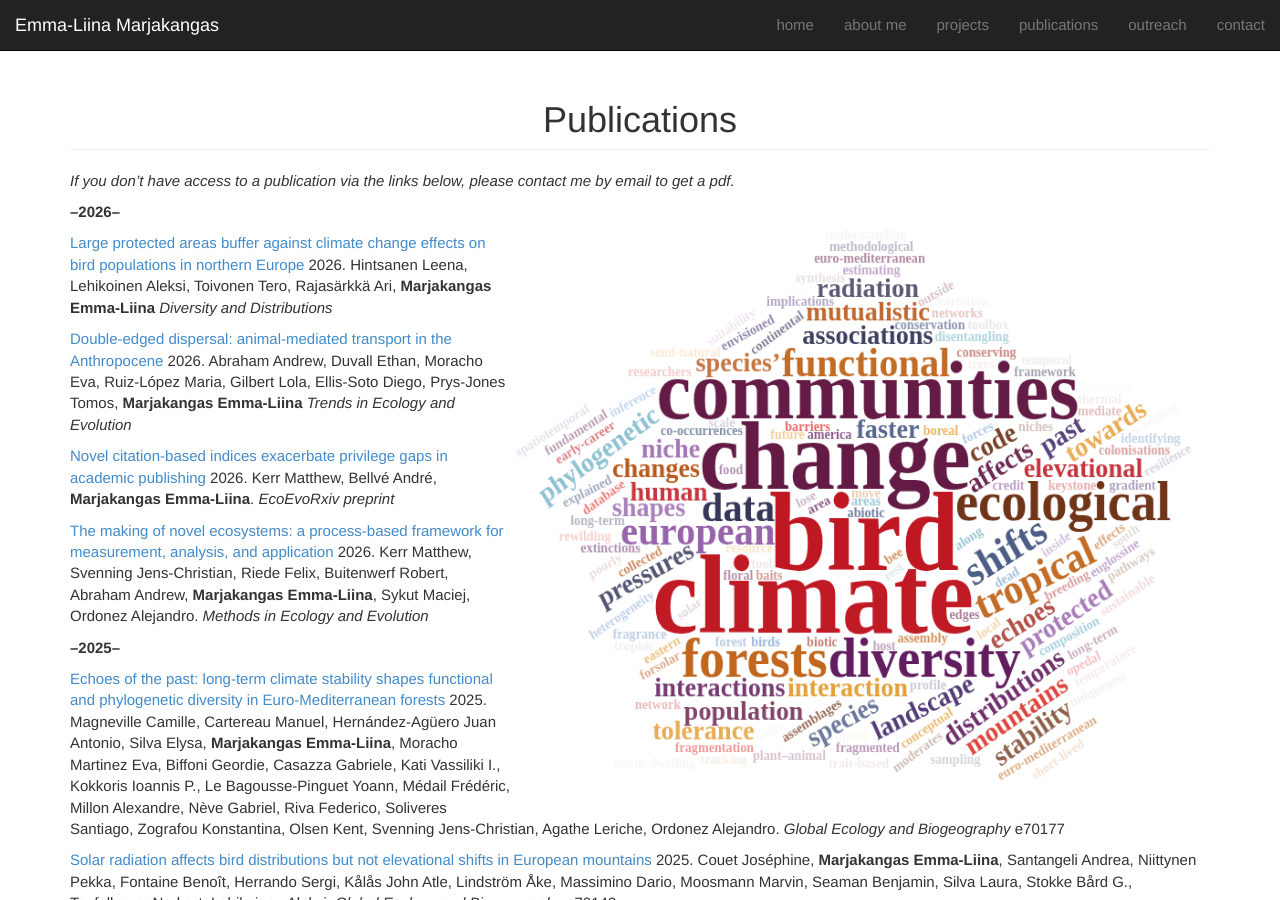
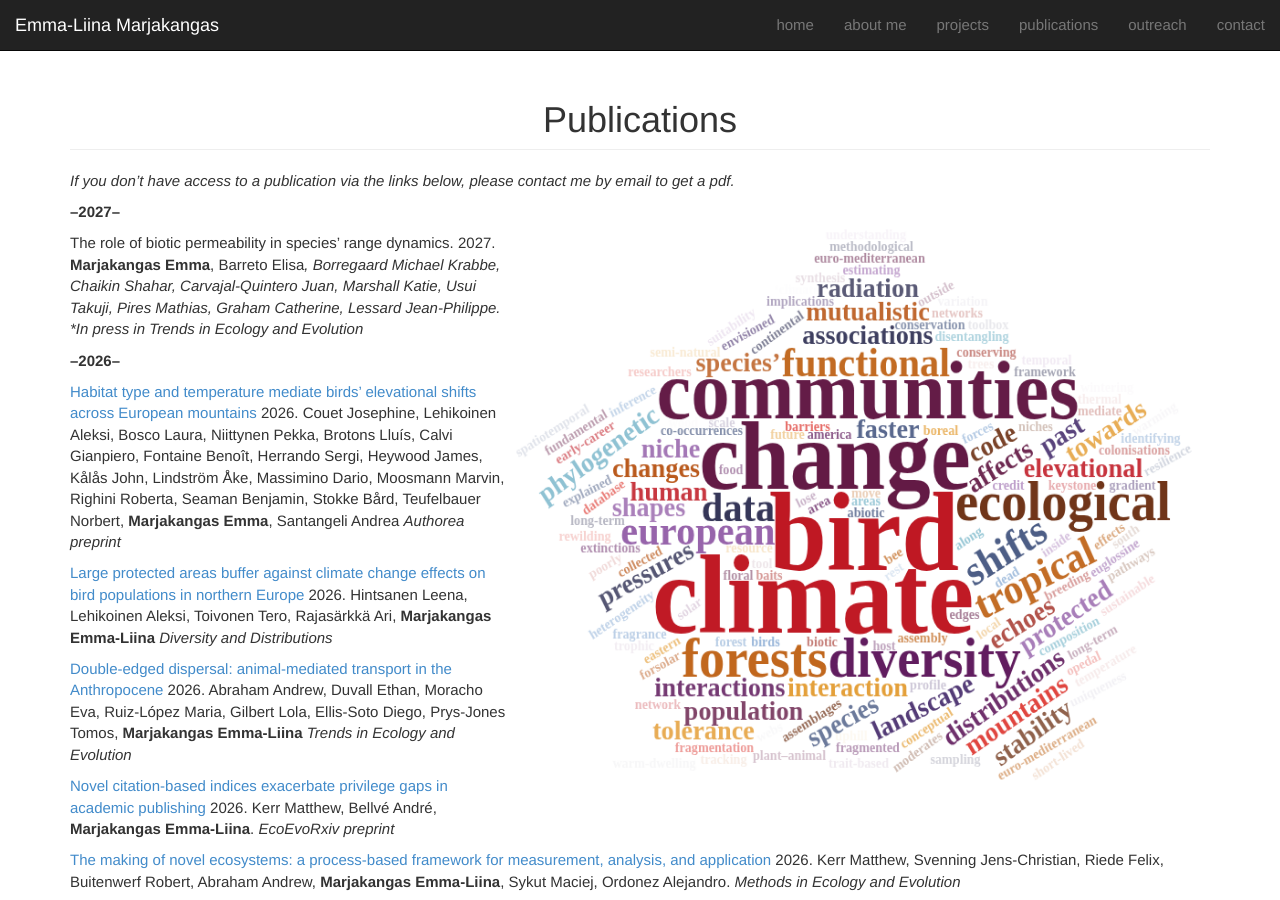
Before and after one commit to emmaliinamarjakangas/emmaliinamarjakangas.github.io, a Jekyll site: the page built from publications/index.md, in a window 1280 px wide and 900 px high. Built offline with Jekyll 4.4.1, drawn with Linux system fonts in a browser that asks for light colours; nearby versions of some CDN libraries.

Commit message:
Update index.md

```diff
--- a/publications/index.md
+++ b/publications/index.md
@@ -10,7 +10,13 @@ group: publications
 
 <img src="/static/img/wordcloud.png" style="float: right;" height="600px" width="700px" border="50px"/>
 
+**--2027--**
+
+The role of biotic permeability in species' range dynamics. 2027. **Marjakangas Emma**, Barreto Elisa*, Borregaard Michael Krabbe, Chaikin Shahar, Carvajal-Quintero Juan, Marshall Katie, Usui Takuji, Pires Mathias, Graham Catherine, Lessard Jean-Philippe. *In press in Trends in Ecology and Evolution*
+
 **--2026--**
+
+[Habitat type and temperature mediate birds’ elevational shifts across European mountains](https://www.authorea.com/doi/full/10.22541/authorea.15010599/v1) 2026. Couet Josephine, Lehikoinen Aleksi, Bosco Laura, Niittynen Pekka, Brotons Lluís, Calvi Gianpiero, Fontaine Benoît, Herrando Sergi, Heywood James, Kålås John, Lindström Åke, Massimino Dario, Moosmann Marvin, Righini Roberta, Seaman Benjamin, Stokke Bård, Teufelbauer Norbert, **Marjakangas Emma**, Santangeli Andrea *Authorea preprint*
 
 [Large protected areas buffer against climate change effects on bird populations in northern Europe](https://onlinelibrary.wiley.com/doi/10.1111/ddi.70240) 2026. Hintsanen Leena, Lehikoinen Aleksi, Toivonen Tero, Rajasärkkä Ari, **Marjakangas Emma-Liina** *Diversity and Distributions*
 
```
